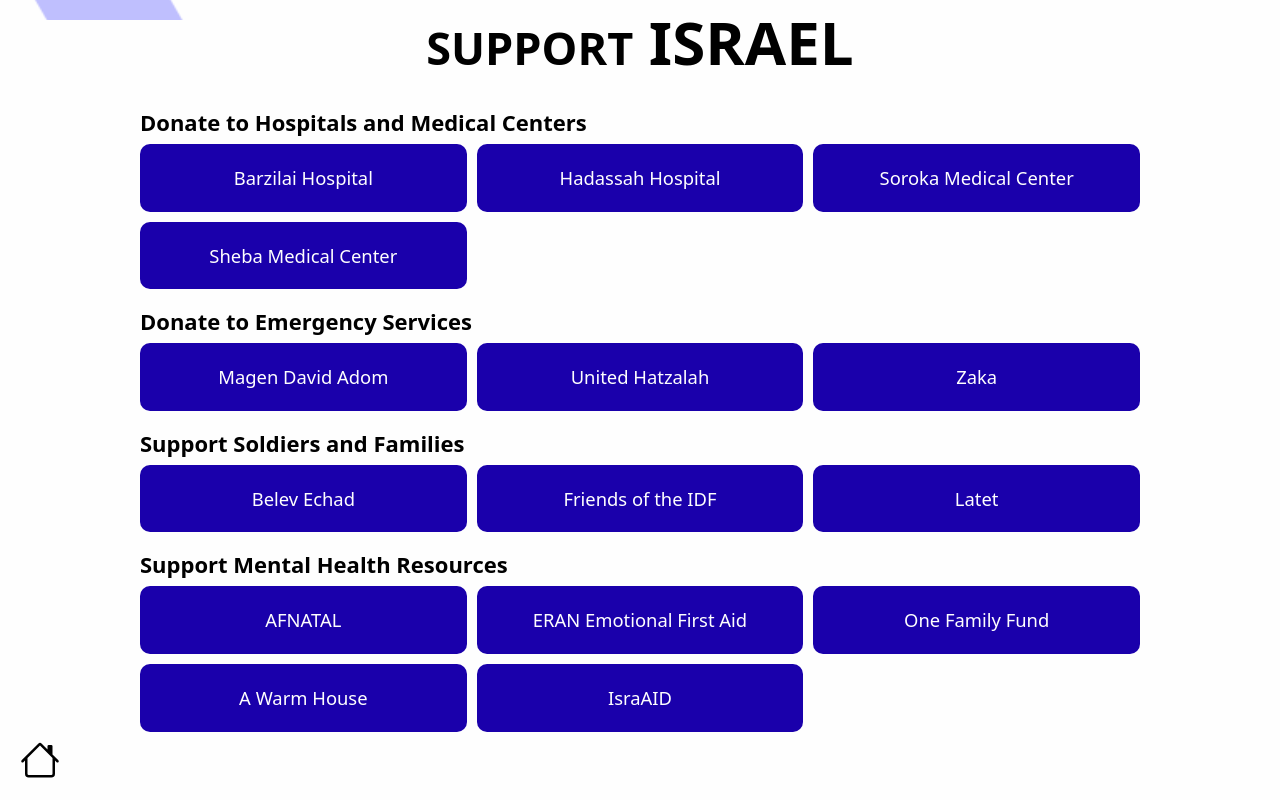
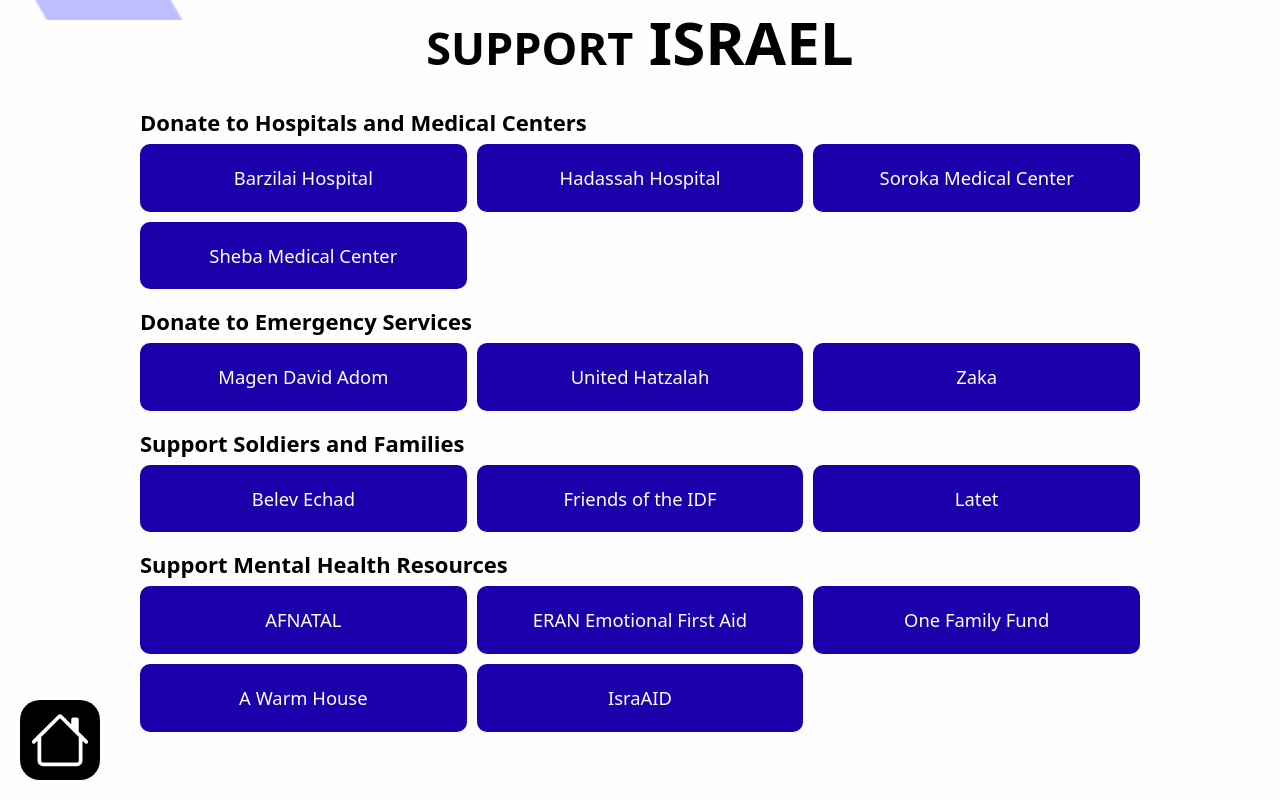
Before and after one commit to The-October-Team/7th-of-october, a React (Create React App) app: page /fundraisers in a window 1280 px wide. Shown: the top 800 px of the page. Built offline with nearby package versions, Linux system fonts and the light colour scheme; a web font is replaced by a local one.

Commit message:
Centered text  and added background to home button

```diff
--- a/src/fundraisers.css
+++ b/src/fundraisers.css
@@ -19,6 +19,7 @@
     color: #fefefe;
     gap: .8rem;
     margin-top: 1rem;
+
 }
 
 .fundraisers > section {
@@ -30,6 +31,10 @@
     gap: 0.25rem;
 }
 
+/* .fundraisers:nth-child(4) {
+    margin-bottom: 20rem
+} */
+
 .fundraiser-category {
     display: grid;
     grid-template-columns: repeat(3,  1fr);
@@ -40,6 +45,9 @@
 }
 
 .donate-link {
+    display: flex;
+    justify-content: center;
+    align-items: center;
     text-decoration: none;
     font-size: .92rem;
     color: #fefefe;
@@ -90,5 +98,11 @@
     position: fixed;
     bottom: 1rem;
     left: 1rem;
-    color: rgb(0, 0, 0);
+    /* color: rgb(0, 0, 0); */
+    background-color: black;
+    fill: #fefefe;
+    padding: 0.5rem;
+    border-radius: 25%;
+    width: 4rem;
+    height: 4rem;
 }
--- a/src/pages/fundraisers.tsx
+++ b/src/pages/fundraisers.tsx
@@ -117,7 +117,7 @@
             </section>
             <img src="../images/Star_of_David.png" id="star-of-david" />
             <Link to="/">
-                <HouseIcon width={40} height={40} id="house-icon" />
+                <HouseIcon width={100} height={100} id="house-icon" />
             </Link>
         </div>
     );
```
